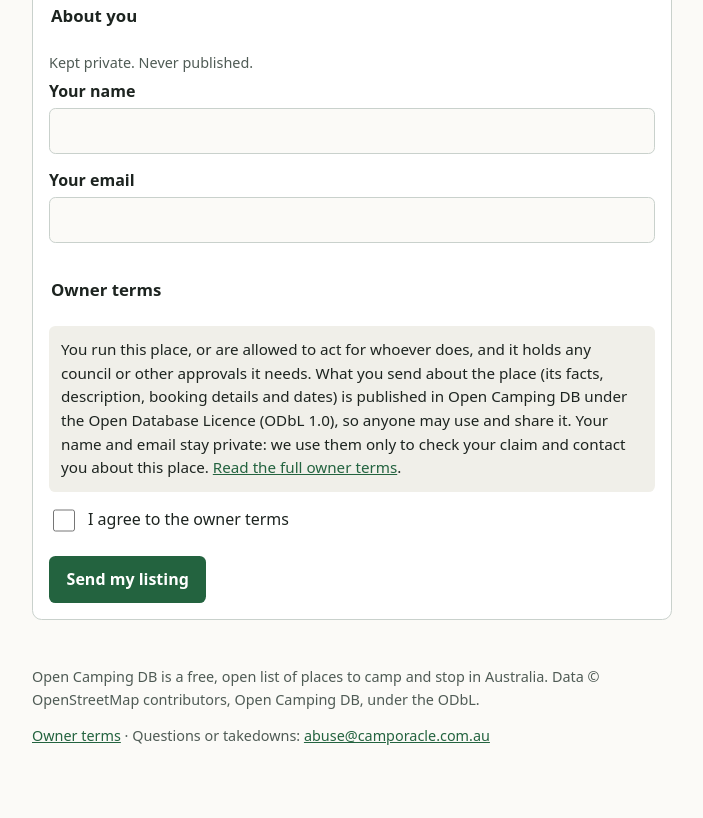
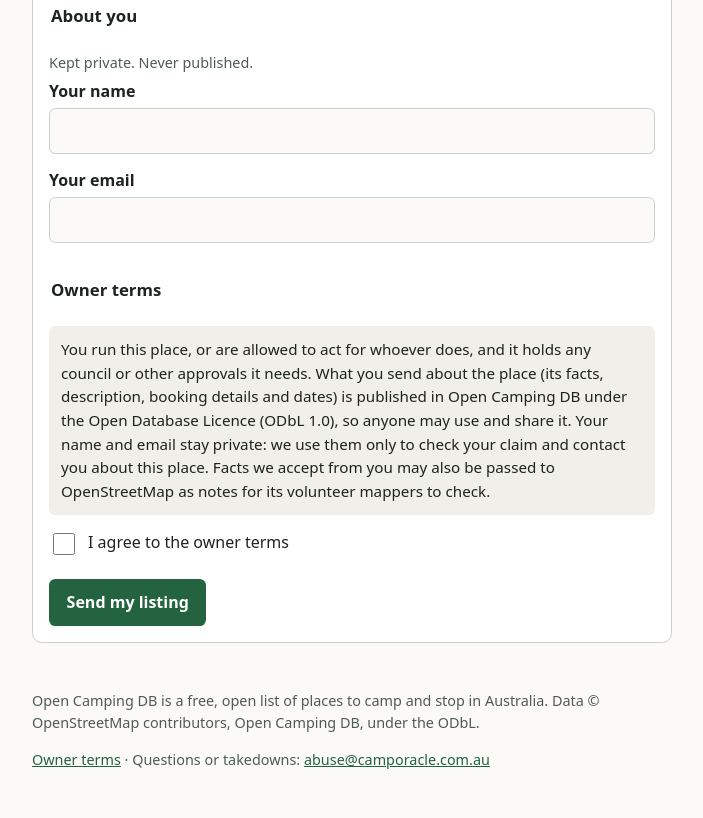
Before and after one commit to opencampingdb/opencampingdb.github.io, a plain HTML site: page owners/list.html in a window 1280 px wide. Shown: the part 1669-2487 px from the top of the page, without its empty margins (288-991 px from the left). Before the commit the page ends 2463 px from the top, so only its background shows below. Drawn offline with Linux system fonts and the light colour scheme.

Commit message:
docs(owners): say accepted facts may be passed to OpenStreetMap as notes
Co-Authored-By: Claude Opus 5.5 <noreply@anthropic.com>

```diff
--- a/owners/list.html
+++ b/owners/list.html
@@ -163,7 +163,7 @@
       </fieldset>
       <fieldset>
         <legend>Owner terms</legend>
-        <p class="terms" id="terms-summary">You run this place, or are allowed to act for whoever does, and it holds any council or other approvals it needs. What you send about the place (its facts, description, booking details and dates) is published in Open Camping DB under the Open Database Licence (ODbL 1.0), so anyone may use and share it. Your name and email stay private: we use them only to check your claim and contact you about this place. <a href="terms.html">Read the full owner terms</a>.</p>
+        <p class="terms" id="terms-summary">You run this place, or are allowed to act for whoever does, and it holds any council or other approvals it needs. What you send about the place (its facts, description, booking details and dates) is published in Open Camping DB under the Open Database Licence (ODbL 1.0), so anyone may use and share it. Your name and email stay private: we use them only to check your claim and contact you about this place. Facts we accept from you may also be passed to OpenStreetMap as notes for its volunteer mappers to check.</p>
         <div class="check">
           <input type="checkbox" id="terms" name="terms" required aria-describedby="terms-summary">
           <label for="terms">I agree to the owner terms</label>
```
Also changed, not shown: owners/claim.html (+1 -1 lines), owners/terms.html (+1 -1 lines), owners/update.html (+1 -1 lines).
